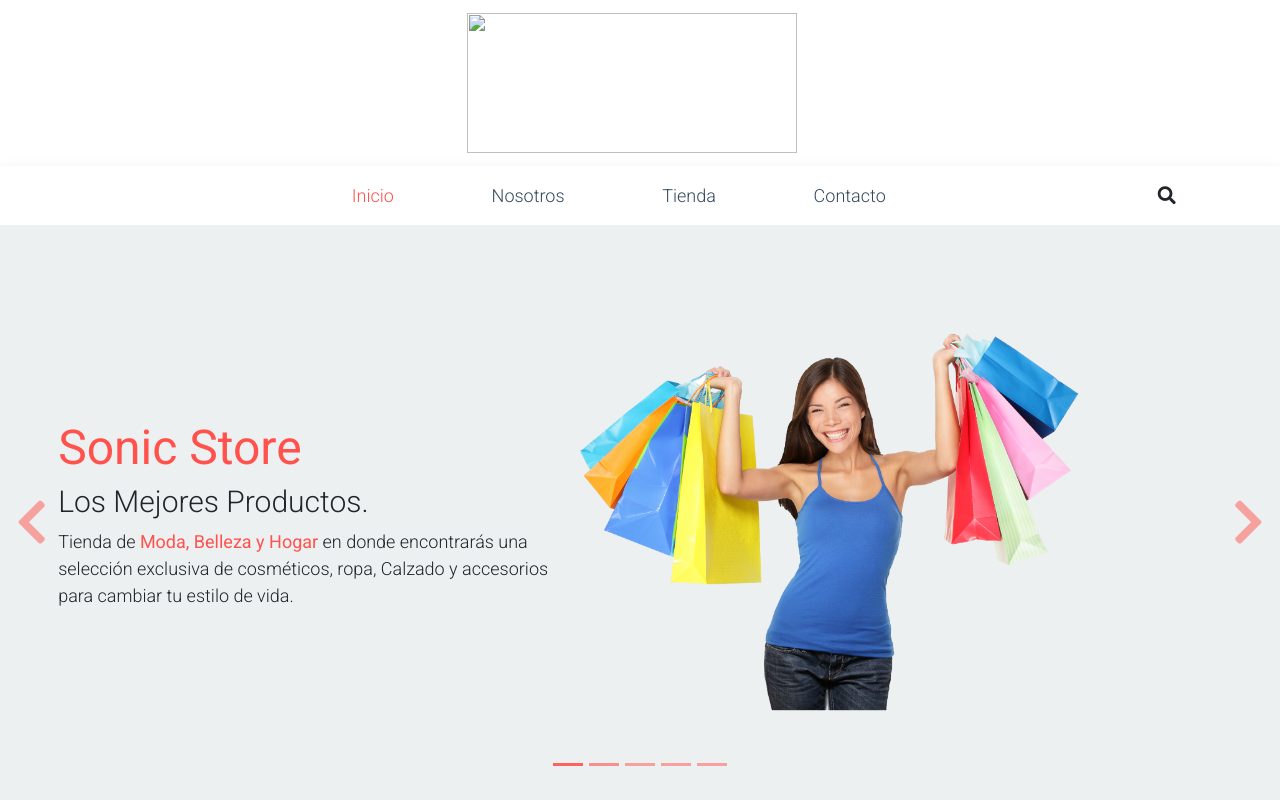
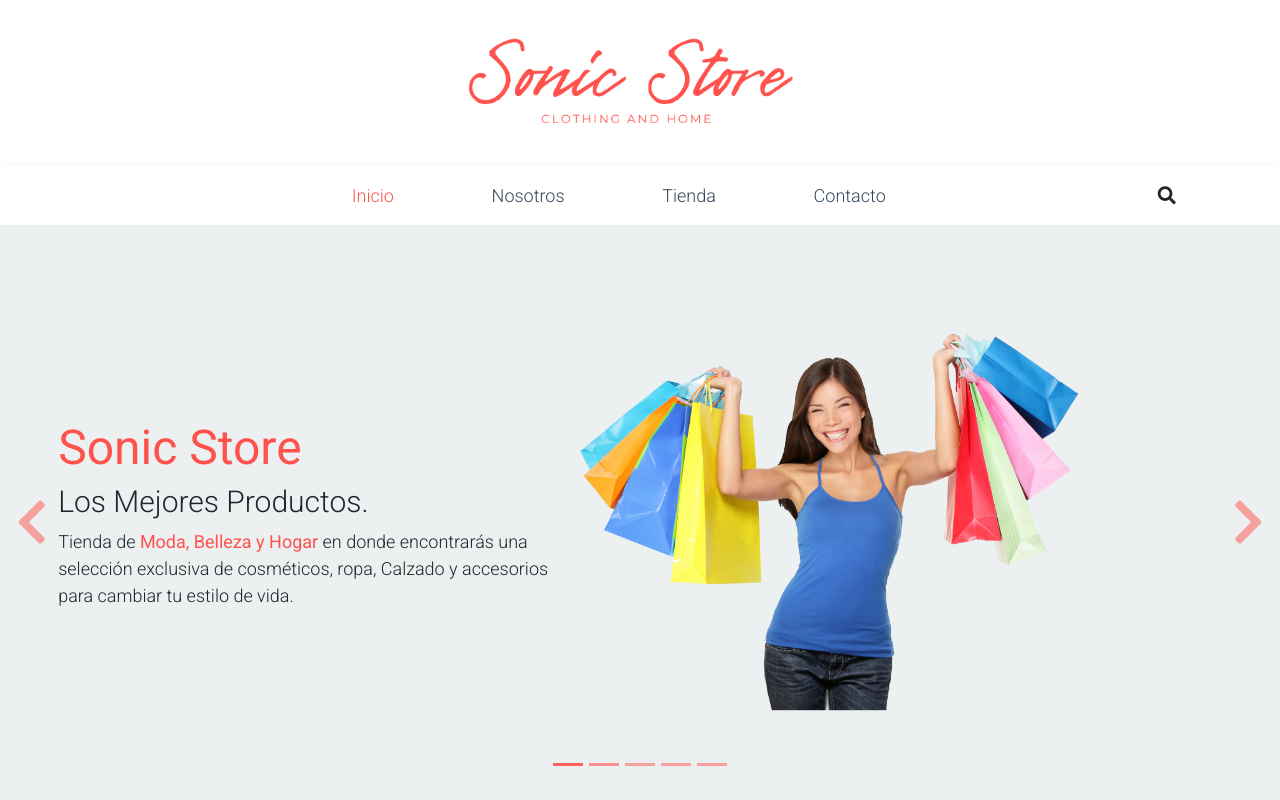
Before and after one commit to MauroMiranda0/SonicStore, a plain HTML site: page index.html in a window 1280 px wide. Shown: the top 800 px of the page. Drawn offline with Linux system fonts and the light colour scheme; the site is published under a folder, as on GitHub Pages, so addresses that start at the root find nothing.

Commit message:
Update index.html

```diff
--- a/index.html
+++ b/index.html
@@ -24,7 +24,7 @@
     <nav class="navbar navbar-light">
         <div class="container d-flex justify-content-center align-items-center">
             <a class="navbar-brand" href="#">
-                <img src="/assets/img/logoSonic.png" alt="" width="330" height="140">
+                <img src="assets/img/logoSonic.png" alt="" width="330" height="140">
             </a>
         </div>
     </nav>
```
